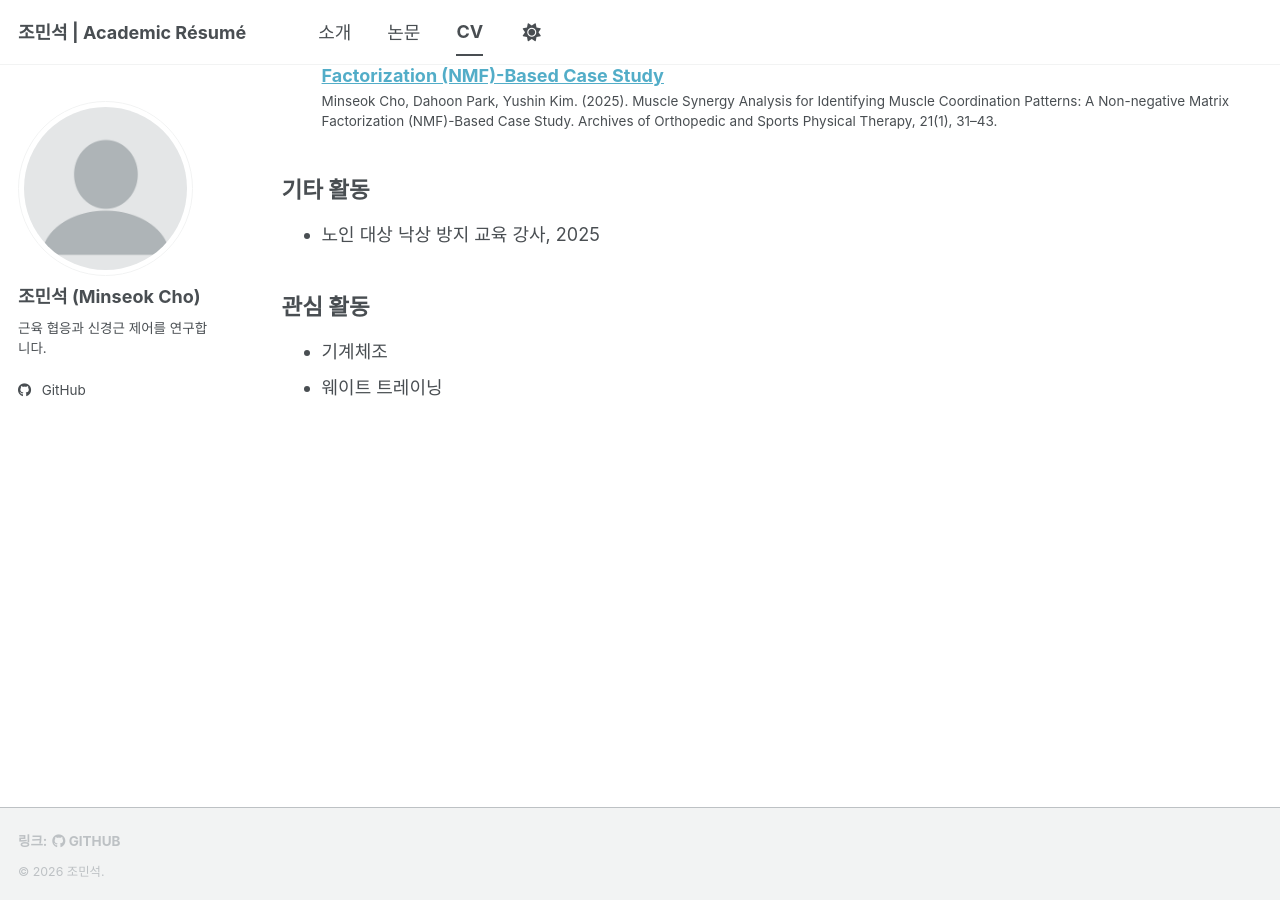
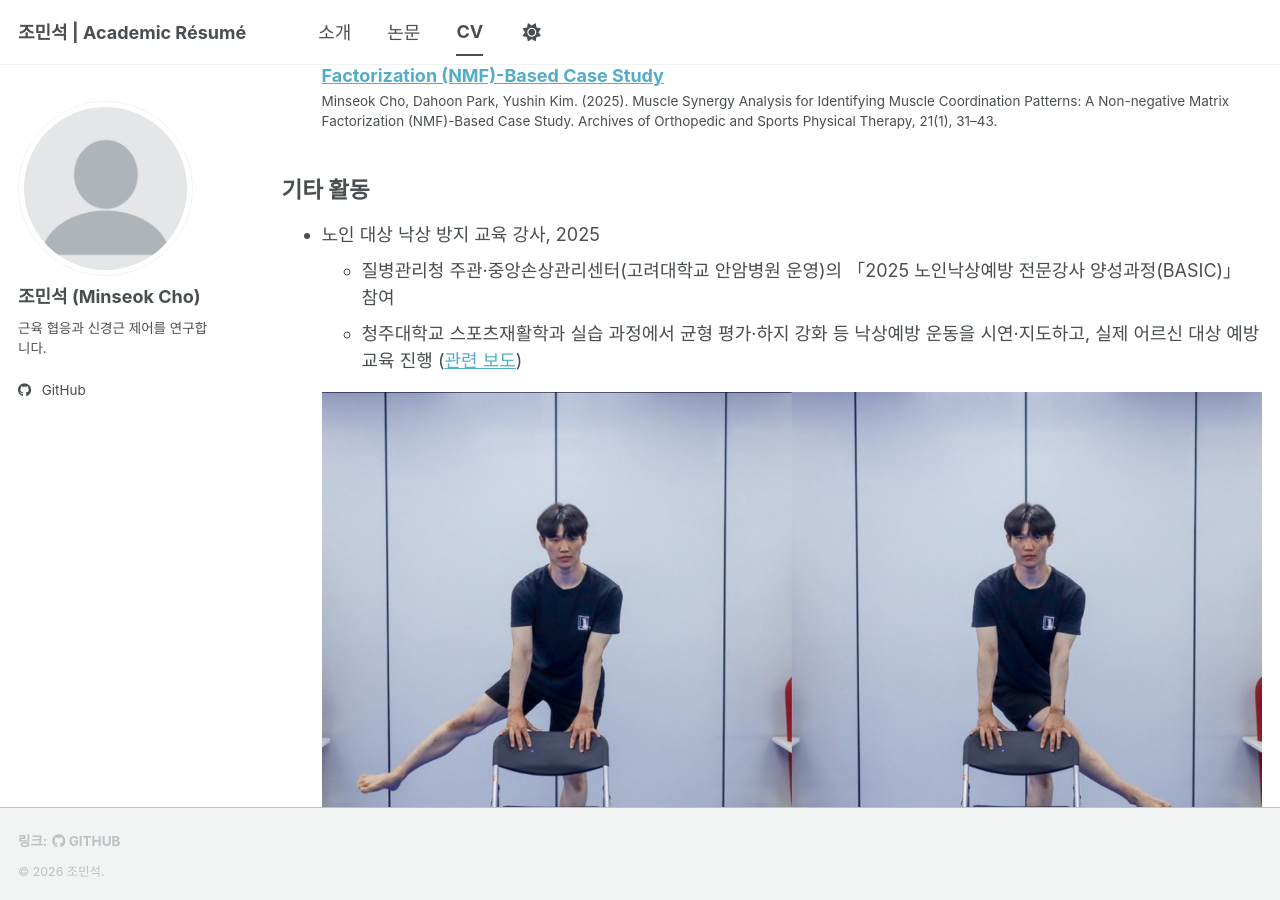
Before and after one commit to Rukkha1024/Rukkha1024.github.io, a Jekyll site: the page built from _pages/cv.md, in a window 1280 px wide and 900 px high, scrolled down 1219 px. Built offline with Jekyll 4.4.1, drawn with Linux system fonts in a browser that asks for light colours; a style sheet for code colours, icons or effects is not loaded.

Commit message:
이력서 낙상예방 교육 강사 항목 보강 및 시연 사진 추가
- 노인낙상예방 전문강사 양성과정(BASIC) 참여, 실습 시연·지도와
  실제 어르신 대상 예방 교육 진행 내용 추가
- 관련 보도 링크 연결
- 모델사진 웹 최적화 이미지(images/fall-prevention-demo.jpg) 추가
- 대용량 강의 원본 PPTX는 gitignore 처리

Co-Authored-By: Claude Opus 4.8 (1M context) <noreply@anthropic.com>

```diff
--- a/_pages/cv.md
+++ b/_pages/cv.md
@@ -47,6 +47,13 @@ redirect_from:
 ## 기타 활동
 
 - 노인 대상 낙상 방지 교육 강사, 2025
+  - 질병관리청 주관·중앙손상관리센터(고려대학교 안암병원 운영)의
+    「2025 노인낙상예방 전문강사 양성과정(BASIC)」 참여
+  - 청주대학교 스포츠재활학과 실습 과정에서 균형 평가·하지 강화 등
+    낙상예방 운동을 시연·지도하고, 실제 어르신 대상 예방 교육 진행
+    ([관련 보도](https://www.sisanews.org/articles/224088838594))
+
+  ![낙상예방 운동 시연](/images/fall-prevention-demo.jpg)
 
 ## 관심 활동
 
```
Also changed, not shown: images/fall-prevention-demo.jpg (added), 1 other file.
